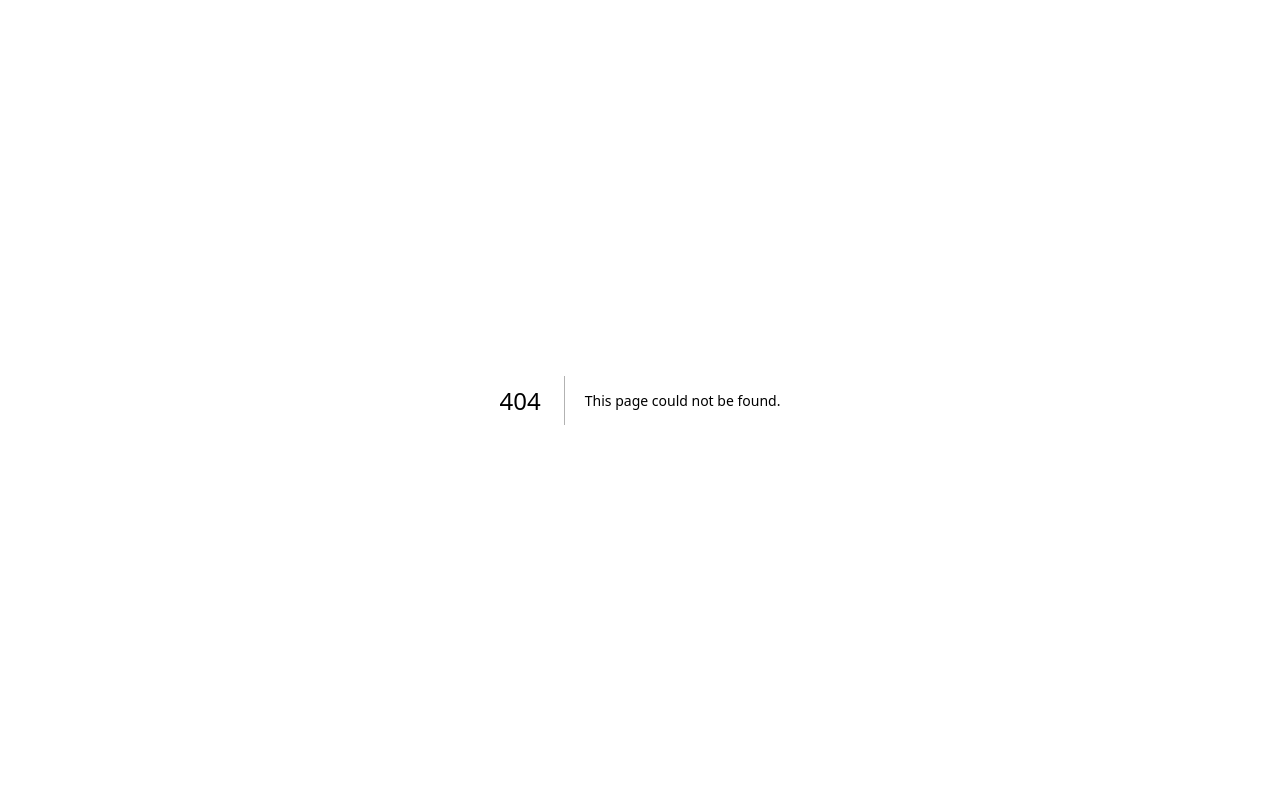
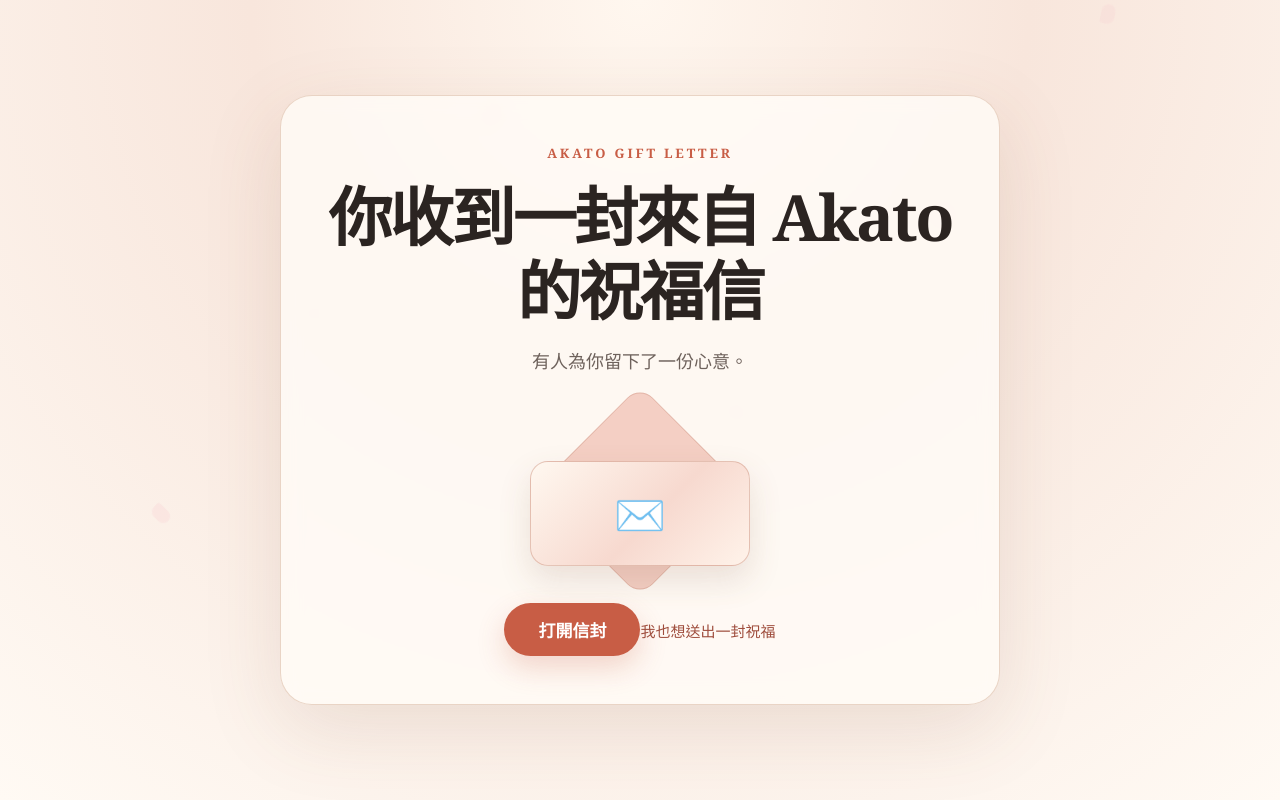
Before and after one commit to akto0301-source/akato-digital-gift-lottery, a Next.js app: page /letter in a window 1280 px wide. Before the commit this address had no page. Built offline with nearby package versions, Linux system fonts and the light colour scheme.

Commit message:
Add LetterPage component with interactive envelope

```diff
--- /dev/null
+++ b/app/letter/page.tsx
@@ -0,0 +1,218 @@
+"use client";
+
+import { useState } from "react";
+import Link from "next/link";
+
+export default function LetterPage() {
+  const [isOpened, setIsOpened] = useState(false);
+
+  return (
+    <main style={styles.page}>
+      <div style={styles.petals} aria-hidden="true">
+        <span style={{ ...styles.petal, left: "12%", animationDelay: "0s" }} />
+        <span style={{ ...styles.petal, left: "24%", animationDelay: "2s" }} />
+        <span style={{ ...styles.petal, left: "38%", animationDelay: "4s" }} />
+        <span style={{ ...styles.petal, left: "57%", animationDelay: "1s" }} />
+        <span style={{ ...styles.petal, left: "73%", animationDelay: "3s" }} />
+        <span style={{ ...styles.petal, left: "86%", animationDelay: "5s" }} />
+      </div>
+
+      <section style={styles.card}>
+        <p style={styles.kicker}>AKATO GIFT LETTER</p>
+
+        <h1 style={styles.title}>你收到一封來自 Akato 的祝福信</h1>
+
+        <p style={styles.subtitle}>有人為你留下了一份心意。</p>
+
+        <div
+          style={{
+            ...styles.envelope,
+            transform: isOpened ? "translateY(-4px)" : "translateY(0)",
+          }}
+        >
+          <div style={styles.envelopeFlap} />
+          <div style={styles.envelopeBody}>
+            <span style={styles.envelopeText}>✉️</span>
+          </div>
+        </div>
+
+        {!isOpened ? (
+          <button style={styles.button} onClick={() => setIsOpened(true)}>
+            打開信封
+          </button>
+        ) : (
+          <div style={styles.messageBox}>
+            <p style={styles.message}>願今天的你，被溫柔地接住。</p>
+            <p style={styles.messageSmall}>
+              慢慢來也沒關係，這份祝福會陪你一下。
+            </p>
+          </div>
+        )}
+
+        <Link href="/" style={styles.homeLink}>
+          我也想送出一封祝福
+        </Link>
+      </section>
+
+      <style jsx>{`
+        @keyframes fall {
+          0% {
+            transform: translateY(-20px) rotate(0deg);
+            opacity: 0;
+          }
+          15% {
+            opacity: 0.75;
+          }
+          100% {
+            transform: translateY(110vh) rotate(220deg);
+            opacity: 0;
+          }
+        }
+
+        @media (max-width: 520px) {
+          main {
+            padding: 28px 16px !important;
+          }
+        }
+      `}</style>
+    </main>
+  );
+}
+
+const styles: Record<string, React.CSSProperties> = {
+  page: {
+    minHeight: "100vh",
+    padding: "56px 20px",
+    display: "flex",
+    alignItems: "center",
+    justifyContent: "center",
+    background:
+      "radial-gradient(circle at top, #fff7ef 0%, #f8e6dc 38%, #fffaf4 100%)",
+    color: "#2b2421",
+    position: "relative",
+    overflow: "hidden",
+  },
+  petals: {
+    position: "fixed",
+    inset: 0,
+    pointerEvents: "none",
+    overflow: "hidden",
+  },
+  petal: {
+    position: "absolute",
+    top: "-24px",
+    width: "14px",
+    height: "20px",
+    borderRadius: "14px 14px 14px 4px",
+    background: "rgba(245, 190, 198, 0.55)",
+    animation: "fall 9s linear infinite",
+  },
+  card: {
+    width: "min(720px, 100%)",
+    padding: "48px 28px",
+    borderRadius: "32px",
+    border: "1px solid rgba(210, 170, 145, 0.48)",
+    background: "rgba(255, 252, 247, 0.82)",
+    boxShadow: "0 24px 80px rgba(120, 80, 54, 0.13)",
+    textAlign: "center",
+    backdropFilter: "blur(10px)",
+    position: "relative",
+    zIndex: 1,
+  },
+  kicker: {
+    margin: 0,
+    color: "#c85d45",
+    fontSize: "13px",
+    letterSpacing: "0.22em",
+    fontWeight: 700,
+  },
+  title: {
+    margin: "18px auto 0",
+    fontSize: "clamp(34px, 6vw, 64px)",
+    lineHeight: 1.15,
+    fontWeight: 700,
+    letterSpacing: "-0.04em",
+  },
+  subtitle: {
+    margin: "18px auto 0",
+    color: "#6e625c",
+    fontSize: "18px",
+    lineHeight: 1.8,
+  },
+  envelope: {
+    width: "220px",
+    height: "150px",
+    margin: "38px auto 28px",
+    position: "relative",
+    transition: "transform 0.6s ease",
+  },
+  envelopeFlap: {
+    position: "absolute",
+    top: 0,
+    left: "50%",
+    width: "150px",
+    height: "150px",
+    transform: "translateX(-50%) rotate(45deg)",
+    background: "#f4cfc4",
+    borderRadius: "18px",
+    border: "1px solid rgba(197, 137, 119, 0.38)",
+  },
+  envelopeBody: {
+    position: "absolute",
+    left: 0,
+    right: 0,
+    bottom: 0,
+    height: "105px",
+    borderRadius: "18px",
+    background:
+      "linear-gradient(135deg, #fff8f0 0%, #f7d9cf 55%, #fff3ea 100%)",
+    border: "1px solid rgba(197, 137, 119, 0.45)",
+    boxShadow: "0 14px 32px rgba(130, 87, 64, 0.16)",
+    display: "flex",
+    alignItems: "center",
+    justifyContent: "center",
+  },
+  envelopeText: {
+    fontSize: "42px",
+  },
+  button: {
+    appearance: "none",
+    border: "none",
+    borderRadius: "999px",
+    padding: "14px 34px",
+    background: "#c85d45",
+    color: "#fff",
+    fontSize: "17px",
+    fontWeight: 700,
+    cursor: "pointer",
+    boxShadow: "0 12px 28px rgba(200, 93, 69, 0.24)",
+  },
+  messageBox: {
+    margin: "0 auto",
+    maxWidth: "520px",
+    padding: "24px 22px",
+    borderRadius: "24px",
+    background: "rgba(255, 246, 240, 0.95)",
+    border: "1px solid rgba(210, 170, 145, 0.4)",
+    animation: "fadeIn 0.5s ease",
+  },
+  message: {
+    margin: 0,
+    fontSize: "25px",
+    lineHeight: 1.7,
+    fontWeight: 700,
+  },
+  messageSmall: {
+    margin: "12px 0 0",
+    color: "#756860",
+    fontSize: "16px",
+    lineHeight: 1.8,
+  },
+  homeLink: {
+    display: "inline-block",
+    marginTop: "26px",
+    color: "#9f4d3d",
+    fontSize: "15px",
+    textDecoration: "none",
+  },
+};
```
